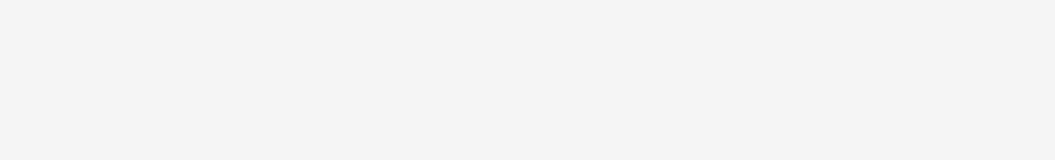
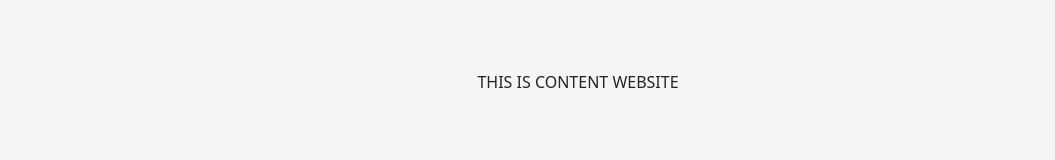
Before and after one commit to CreativePhu/WebBanSach, a React (Create React App) app in the folder web_ban_sach_fe/: page / in a window 1280 px wide. Shown: the part 525-685 px from the top of the page, without its empty margins (62-1117 px from the left). Built offline with nearby package versions, Linux system fonts and the light colour scheme.

Commit message:
them: khoi tao content website

```diff
--- a/web_ban_sach_fe/public/index.html
+++ b/web_ban_sach_fe/public/index.html
@@ -24,7 +24,7 @@
       work correctly both with client-side routing and a non-root public URL.
       Learn how to configure a non-root public URL by running `npm run build`.
     -->
-    <title>React App</title>
+    <title>Fahasha</title>
   </head>
   <body>
     <noscript>You need to enable JavaScript to run this app.</noscript>
--- a/web_ban_sach_fe/src/App.tsx
+++ b/web_ban_sach_fe/src/App.tsx
@@ -4,11 +4,13 @@ import 'bootstrap/dist/css/bootstrap.min.css';
 import 'bootstrap-icons/font/bootstrap-icons.css';
 import Navbar from "./layout/Navbar";
 import Footer from "./layout/Footer";
+import Content from "./layout/Content";
 
 function App() {
     return (
         <div className={"myApp"}>
             <Navbar/>
+            <Content/>
             <Footer/>
         </div>
     );
--- a/web_ban_sach_fe/src/colors.ts
+++ b/web_ban_sach_fe/src/colors.ts
@@ -1,3 +1,4 @@
-const iconGray = "#7A7E7F"
+const ICON_GRAY = "#7A7E7F"
+const LAYOUT_COLOR = "#F5F5F5"
 
-export {iconGray}
+export {ICON_GRAY, LAYOUT_COLOR }
--- a/web_ban_sach_fe/src/index.css
+++ b/web_ban_sach_fe/src/index.css
@@ -7,8 +7,6 @@ body {
   -moz-osx-font-smoothing: grayscale;
     /*config user*/
   margin: 0;
-  background-color: #f5f5f5!important;
-  min-height: 100vh;
 }
 
 code {
--- /dev/null
+++ b/web_ban_sach_fe/src/layout/Content.tsx
@@ -0,0 +1,11 @@
+import React from "react";
+import {LAYOUT_COLOR} from "../colors";
+
+export default function Content() {
+    return (
+        <div className={"content d-flex justify-content-center align-items-center"}
+             style={{minHeight: "100vh", backgroundColor: LAYOUT_COLOR}}>
+            <span>THIS IS CONTENT WEBSITE</span>
+        </div>
+    )
+}
--- a/web_ban_sach_fe/src/layout/Navbar.tsx
+++ b/web_ban_sach_fe/src/layout/Navbar.tsx
@@ -1,5 +1,5 @@
 import React from 'react';
-import {iconGray} from "../colors";
+import {ICON_GRAY} from "../colors";
 
 function Navbar() {
     return (
@@ -31,8 +31,8 @@ function Navbar() {
                                             <div
                                                 className={"d-flex flex-column justify-content-center align-items-center"}>
                                                 <i className="bi bi-cart-fill"
-                                                   style={{fontSize: "20px", color: iconGray}}></i>
-                                                <span style={{fontSize: "14px", color: iconGray}}>Giỏ Hàng</span>
+                                                   style={{fontSize: "20px", color: ICON_GRAY}}></i>
+                                                <span style={{fontSize: "14px", color: ICON_GRAY}}>Giỏ Hàng</span>
                                             </div>
                                         </a>
                                     </li>
@@ -41,8 +41,8 @@ function Navbar() {
                                             <div
                                                 className={"d-flex flex-column justify-content-center align-items-center"}>
                                                 <i className="bi bi-person-fill"
-                                                   style={{fontSize: "20px", color: iconGray}}></i>
-                                                <span style={{fontSize: "14px", color: iconGray}}>Tài Khoản</span>
+                                                   style={{fontSize: "20px", color: ICON_GRAY}}></i>
+                                                <span style={{fontSize: "14px", color: ICON_GRAY}}>Tài Khoản</span>
                                             </div>
                                         </a>
                                     </li>
```
